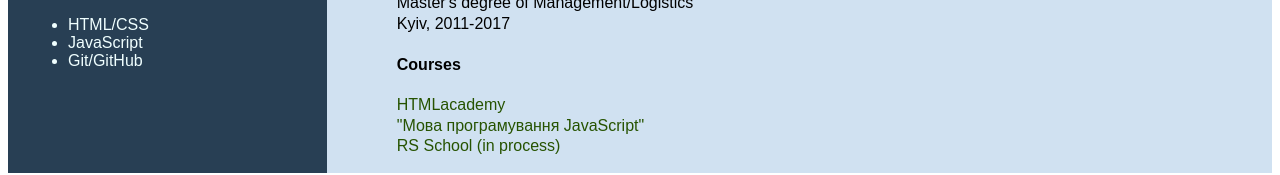
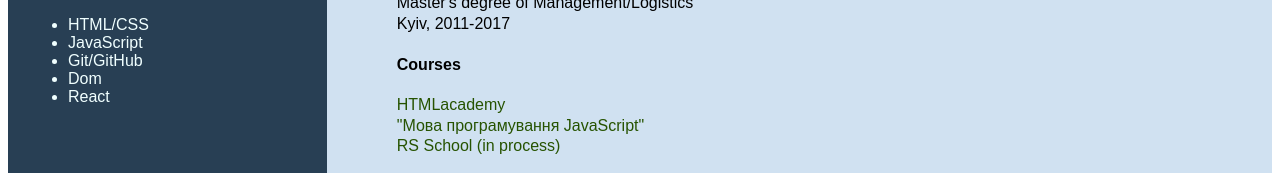
Before and after one commit to DimaZHV/homepage, a plain HTML site: page index.html in a window 1280 px wide. Shown: the part 843-1018 px from the top of the page. Drawn offline with Linux system fonts and the light colour scheme.

Commit message:
Last step cv

```diff
--- a/index.html
+++ b/index.html
@@ -61,6 +61,8 @@
 							<li>HTML/CSS</li>
 							<li>JavaScript</li>
 							<li>Git/GitHub</li>
+							<li>Dom</li>
+							<li>React</li>
 						</ul>
 					</div>
 				</div>
```
